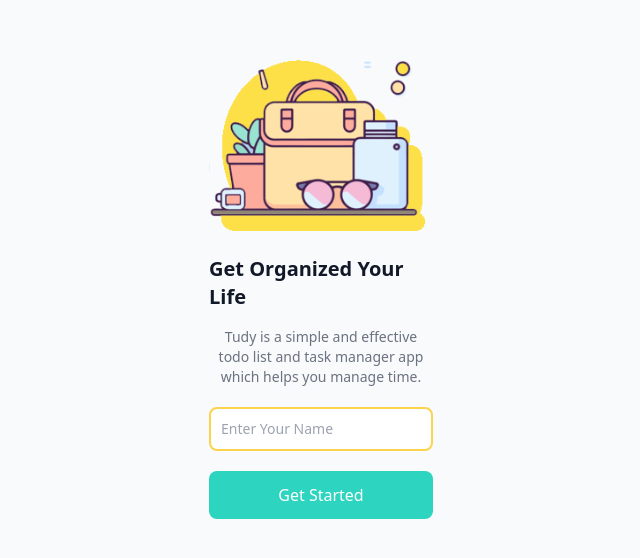
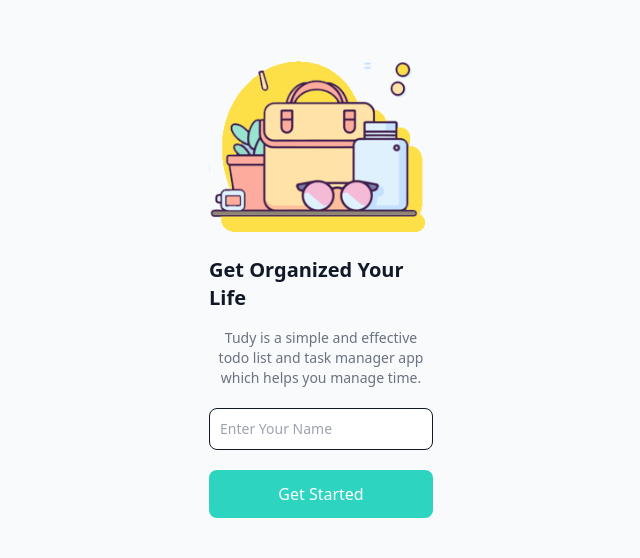
Before and after one commit to alfinxd4/tudy-app, a website built with webpack: page src/index.html in a window 1280 px wide. Shown: the part 104-662 px from the top of the page, without its empty margins (319-959 px from the left). Built offline with nearby package versions, Linux system fonts and the light colour scheme; files whose address does not match are found by name.

Commit message:
update index.html

```diff
--- a/src/index.html
+++ b/src/index.html
@@ -7,11 +7,12 @@
     content="width=device-width, initial-scale=1.0">
   <title>Tudy App</title>
   <link rel="stylesheet" href="css/app.css">
-  <!-- jquey cdn -->
+  <!-- jquery cdn -->
   <script
     src="https://code.jquery.com/jquery-3.7.1.js"
     integrity="sha256-eKhayi8LEQwp4NKxN+CfCh+3qOVUtJn3QNZ0TciWLP4="
     crossorigin="anonymous"></script>
+    <link rel="icon" type="image/x-icon" href="assets/images/todo-logo.png">
 </head>
 
 <body class="bg-slate-50 overflow-hidden">
@@ -33,7 +34,7 @@
       <form class="my-5">
           <!-- field-input -->
           <input type="text" id="input-username"
-            class="border-2 border-amber-300 text-gray-900 text-sm rounded-lg block w-full p-2.5 my-5
+            class="border border-gray-900 text-gray-900 text-sm rounded-lg block w-full p-2.5 my-5
                  focus:ring-blue-500 focus:border-blue-500"
             placeholder="Enter Your Name"
             autocomplete="off" required>
```
Also changed, not shown: dist/index.html.
